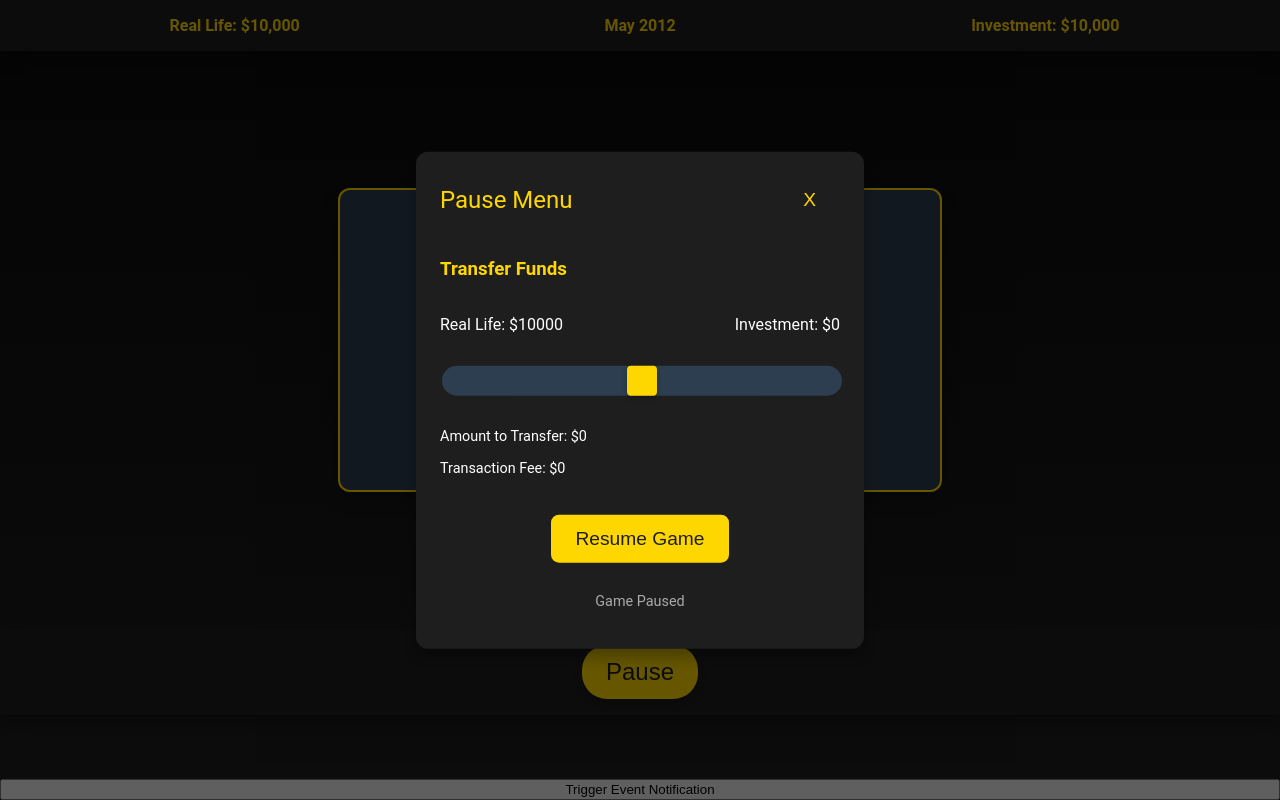
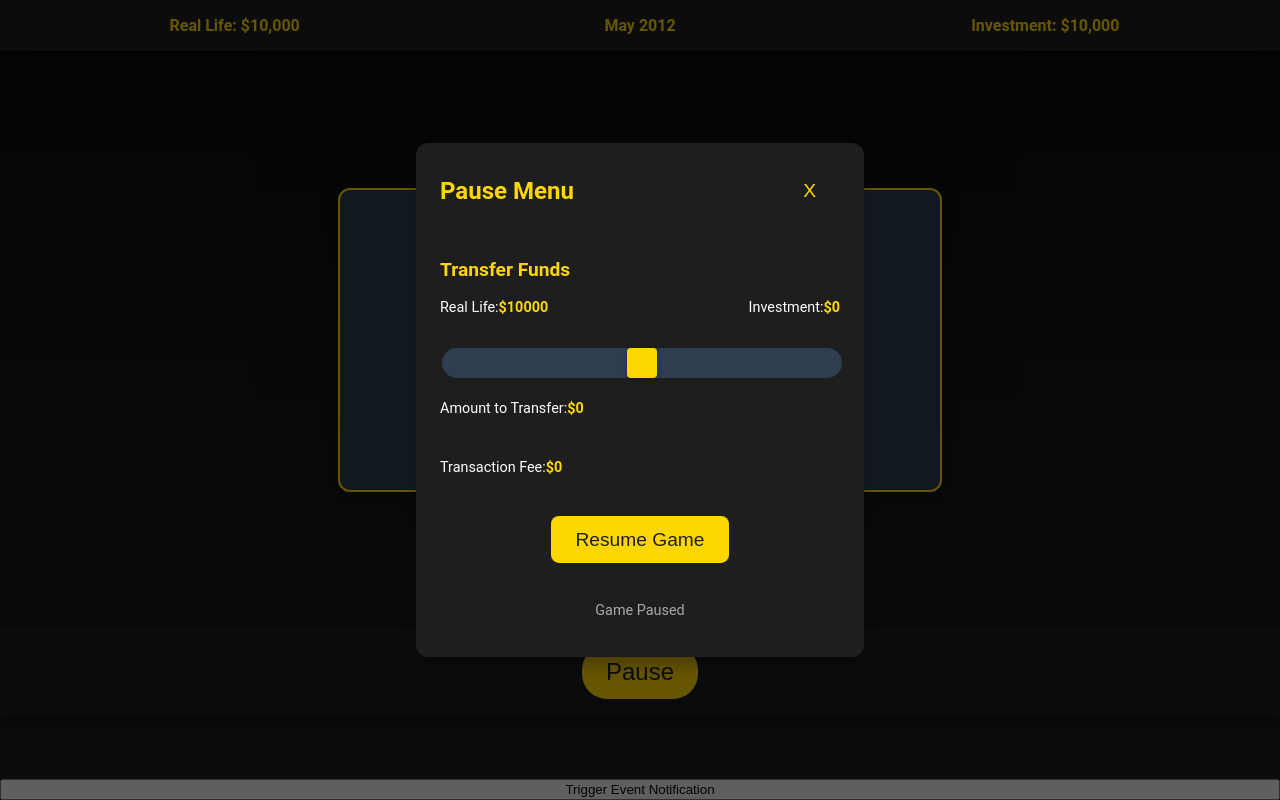
Before and after one commit to edneyreis999/bitcoin-life-simulator, an Angular app: page /main-screen in a window 1280 px wide. Both pictures are taken after a click on the button "Pause". Built offline with nearby package versions, Linux system fonts and the light colour scheme.

Commit message:
style: enhance event notification and pause menu components with improved styling and structure

```diff
--- a/src/app/components/event-notification/event-notification.component.html
+++ b/src/app/components/event-notification/event-notification.component.html
@@ -18,10 +18,16 @@
 
     <!-- Slider para Transferência de Fundos -->
     <div class="transfer-funds">
-      <h3>Transfer Funds</h3>
+      <h3 class="section-title">Transfer Funds</h3>
       <div class="balances">
-        <div class="balance">Real Life: ${{ realLifeBalance }}</div>
-        <div class="balance">Investment: ${{ investmentBalance }}</div>
+        <div class="balance">
+          <span class="label">Real Life:</span>
+          <span class="value">${{ realLifeBalance }}</span>
+        </div>
+        <div class="balance">
+          <span class="label">Investment:</span>
+          <span class="value">${{ investmentBalance }}</span>
+        </div>
       </div>
       <input
         type="range"
@@ -32,8 +38,14 @@
         class="slider"
       />
       <div class="transfer-details">
-        <p>Amount to Transfer: ${{ transferAmount }}</p>
-        <p>Transaction Fee: ${{ transactionFee }}</p>
+        <p>
+          <span class="label">Amount to Transfer:</span>
+          <span class="value">${{ transferAmount }}</span>
+        </p>
+        <p>
+          <span class="label">Transaction Fee:</span>
+          <span class="value">${{ transactionFee }}</span>
+        </p>
       </div>
     </div>
   </div>
--- a/src/app/components/event-notification/event-notification.component.scss
+++ b/src/app/components/event-notification/event-notification.component.scss
@@ -5,21 +5,21 @@
   top: 50%;
   left: 50%;
   transform: translate(-50%, -50%);
-  background: $background-dark; // Fundo do menu
-  color: $primary-color; // Texto em amarelo
+  background: $background-dark;
+  color: $primary-color;
   width: 90%;
   max-width: 400px;
   padding: 1.5rem;
   border-radius: 12px;
-  box-shadow: $box-shadow; // Sombra reutilizando variável global
+  box-shadow: $box-shadow;
   z-index: 20;
 
   display: flex;
   flex-direction: column;
-  gap: 1rem;
+  gap: 1.5rem;
 
   &.visible {
-    transform: translateY(0); // Exibe o pop-up
+    transform: translateY(0);
   }
 
   .header {
@@ -28,15 +28,12 @@
     align-items: center;
 
     h2 {
-      @include text-style(1.5rem, $primary-color); // Usando o mixin de texto
+      @include text-style(1.5rem, $primary-color, bold);
       margin: 0;
     }
 
     .close-button {
-      @include button-style(
-        transparent,
-        $primary-color
-      ); // Botão reutilizando mixin
+      @include button-style(transparent, $primary-color);
       font-size: 1.2rem;
 
       &:hover {
@@ -46,25 +43,48 @@
   }
 
   .body {
-    margin: 1rem 0;
-
     .event-description {
-      @include text-style(1rem, $primary-color); // Usando o mixin de texto
+      @include text-style(1rem, $primary-color);
       margin-bottom: 1rem;
     }
 
     .transfer-funds {
+      .section-title {
+        @include text-style(1.2rem, $primary-color, bold);
+        margin-bottom: 1rem;
+      }
+
       .balances {
         display: flex;
         justify-content: space-between;
+        margin-bottom: 1rem;
+
+        .label {
+          @include text-style(1rem, $text-color-light);
+        }
+
+        .value {
+          @include text-style(1rem, $primary-color, bold);
+        }
       }
 
       .slider {
         margin-top: 1rem;
-        @include slider-style(
-          $primary-color,
-          $text-color-dark
-        ); // Slider reutilizando o mixin
+        @include slider-style($primary-color, $text-color-dark);
+      }
+
+      .transfer-details {
+        display: flex;
+        flex-direction: column;
+        gap: 0.5rem;
+
+        .label {
+          @include text-style(0.9rem, $text-color-light);
+        }
+
+        .value {
+          @include text-style(0.9rem, $primary-color, bold);
+        }
       }
     }
   }
@@ -73,10 +93,9 @@
     display: flex;
     justify-content: space-between;
     gap: 1rem;
-    text-align: center;
 
     .event-button {
-      @include button-style($primary-color, $background-dark); // Botão padrão
+      @include button-style($primary-color, $background-dark);
 
       &.accept {
         @include button-style($primary-color, $background-dark);
--- a/src/app/components/main-screen/main-screen.component.scss
+++ b/src/app/components/main-screen/main-screen.component.scss
@@ -19,10 +19,10 @@
     justify-content: space-between;
     align-items: center;
     padding: 1rem 2rem;
-    background-color: $background-dark; // Usando variável global
-    box-shadow: $box-shadow; // Linha sutil para separação
+    background-color: $background-dark;
+    box-shadow: $box-shadow;
     font-size: 1.2rem;
-    color: $primary-color; // Texto amarelo
+    color: $primary-color;
 
     .game-date,
     .real-life-balance,
@@ -37,21 +37,21 @@
     display: flex;
     justify-content: center;
     align-items: center;
-    flex-grow: 1; // Ocupa todo o espaço vertical disponível
+    flex-grow: 1;
     padding: 2rem;
 
     .bitcoin-chart {
       width: 80%;
       max-width: 600px;
       height: 300px;
-      background: $text-color-dark; // Fundo do gráfico
-      border: 2px solid $primary-color; // Borda em amarelo
+      background: $text-color-dark;
+      border: 2px solid $primary-color;
       border-radius: 12px;
-      box-shadow: $box-shadow; // Profundidade
+      box-shadow: $box-shadow;
       display: flex;
       justify-content: center;
       align-items: center;
-      color: $text-color-light; // Texto interno branco para placeholder
+      color: $text-color-light;
     }
   }
 
@@ -60,8 +60,8 @@
     justify-content: center;
     align-items: center;
     padding: 1rem;
-    background-color: $background-dark; // Combina com o topo
-    box-shadow: $box-shadow; // Linha superior para separação
+    background-color: $background-dark;
+    box-shadow: $box-shadow;
 
     // Adiciona margem extra para evitar a sobreposição
     margin-bottom: calc(
@@ -73,14 +73,14 @@
         $primary-color,
         $background-dark,
         darken($primary-color, 10%)
-      ); // Botão reutilizando o mixin
+      );
       font-size: 1.5rem;
       border-radius: 25px;
       box-shadow: 0 4px 8px rgba(0, 0, 0, 0.2);
 
       &:hover {
         box-shadow: 0 6px 12px rgba(0, 0, 0, 0.4);
-        transform: scale(1.05); // Efeito de hover
+        transform: scale(1.05);
       }
 
       &:active {
@@ -97,7 +97,7 @@
         $secondary-color,
         $text-color-light,
         darken($secondary-color, 10%)
-      ); // Botão temporário reutilizando o mixin
+      );
       font-size: 1rem;
       border-radius: 5px;
     }
--- a/src/app/components/pause-menu/pause-menu.component.html
+++ b/src/app/components/pause-menu/pause-menu.component.html
@@ -12,10 +12,16 @@
   <div class="body">
     <!-- Transfer Funds -->
     <div class="transfer-funds">
-      <h3>Transfer Funds</h3>
+      <h3 class="section-title">Transfer Funds</h3>
       <div class="balances">
-        <div class="balance">Real Life: ${{ realLifeBalance }}</div>
-        <div class="balance">Investment: ${{ investmentBalance }}</div>
+        <div class="balance">
+          <span class="label">Real Life:</span>
+          <span class="value">${{ realLifeBalance }}</span>
+        </div>
+        <div class="balance">
+          <span class="label">Investment:</span>
+          <span class="value">${{ investmentBalance }}</span>
+        </div>
       </div>
       <input
         type="range"
@@ -26,8 +32,14 @@
         class="slider"
       />
       <div class="transfer-details">
-        <p>Amount to Transfer: ${{ transferAmount }}</p>
-        <p>Transaction Fee: ${{ transactionFee }}</p>
+        <p>
+          <span class="label">Amount to Transfer:</span>
+          <span class="value">${{ transferAmount }}</span>
+        </p>
+        <p>
+          <span class="label">Transaction Fee:</span>
+          <span class="value">${{ transactionFee }}</span>
+        </p>
       </div>
     </div>
 
--- a/src/app/components/pause-menu/pause-menu.component.scss
+++ b/src/app/components/pause-menu/pause-menu.component.scss
@@ -6,7 +6,7 @@
   left: 0;
   width: 100%;
   height: 100%;
-  background: $overlay-color; // Fundo translúcido
+  background: $overlay-color;
   z-index: 10;
 }
 
@@ -15,18 +15,18 @@
   top: 50%;
   left: 50%;
   transform: translate(-50%, -50%);
-  background: $background-dark; // Fundo do menu
-  color: $primary-color; // Texto em amarelo
+  background: $background-dark;
+  color: $primary-color;
   width: 90%;
   max-width: 400px;
   padding: 1.5rem;
   border-radius: 12px;
-  box-shadow: $box-shadow; // Usando a sombra global
+  box-shadow: $box-shadow;
   z-index: 20;
 
   display: flex;
   flex-direction: column;
-  gap: 1rem;
+  gap: 1.5rem;
 
   .header {
     display: flex;
@@ -34,15 +34,12 @@
     align-items: center;
 
     h2 {
-      @include text-style(1.5rem, $primary-color); // Usando o mixin de texto
+      @include text-style(1.5rem, $primary-color, bold);
       margin: 0;
     }
 
     .close-button {
-      @include button-style(
-        transparent,
-        $primary-color
-      ); // Botão reutilizando mixin
+      @include button-style(transparent, $primary-color);
       font-size: 1.2rem;
 
       &:hover {
@@ -57,17 +54,23 @@
     gap: 1.5rem;
 
     .transfer-funds {
-      display: flex;
-      flex-direction: column;
-      gap: 1rem;
+      .section-title {
+        @include text-style(1.2rem, $primary-color, bold);
+        margin-bottom: 1rem;
+      }
 
       .balances {
         display: flex;
         justify-content: space-between;
-        @include text-style(
-          1rem,
-          $text-color-light
-        ); // Reutilizando estilos globais
+        margin-bottom: 1rem;
+
+        .label {
+          @include label-style();
+        }
+
+        .value {
+          @include value-style();
+        }
       }
 
       .slider {
@@ -78,11 +81,21 @@
           30px,
           15px,
           0 2px 5px rgba(0, 0, 0, 0.3)
-        ); // Slider reutilizando o mixin ajustado
+        );
       }
 
       .transfer-details {
-        @include text-style(0.9rem, $text-color-light);
+        display: flex;
+        flex-direction: column;
+        gap: 0.5rem;
+
+        .label {
+          @include label-style();
+        }
+
+        .value {
+          @include value-style();
+        }
       }
     }
 
@@ -95,7 +108,7 @@
           $primary-color,
           $background-dark,
           darken($primary-color, 10%)
-        ); // Botão reutilizando mixin
+        );
         font-size: 1.2rem;
 
         &:hover {
@@ -107,9 +120,6 @@
 
   .footer {
     text-align: center;
-    @include text-style(
-      0.9rem,
-      #aaa
-    ); // Usando mixin de texto para uniformidade
+    @include text-style(0.9rem, #aaa);
   }
 }
--- a/src/styles/_shared.scss
+++ b/src/styles/_shared.scss
@@ -102,3 +102,14 @@ $box-shadow: 0 8px 16px rgba(0, 0, 0, 0.3);
   color: $color;
   font-weight: $weight;
 }
+
+@mixin label-style($color: $text-color-light) {
+  font-size: 0.9rem;
+  color: $color;
+}
+
+@mixin value-style($color: $primary-color) {
+  font-size: 0.9rem;
+  color: $color;
+  font-weight: bold;
+}
```
